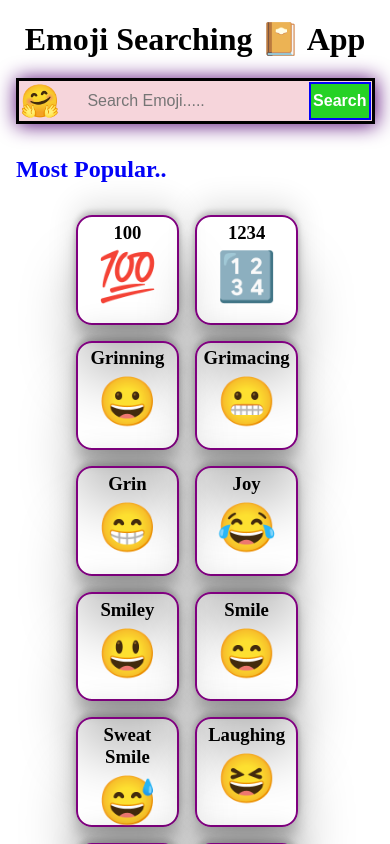
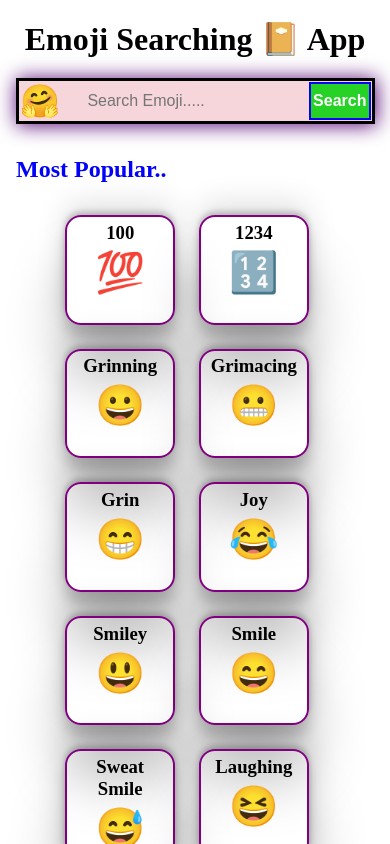
Before and after one commit to PinkiKumari16/Emoji-Search-App, a React (Vite) app: page / in a window 390 px wide. Shown: the top 844 px of the page. Built offline with nearby package versions, Linux system fonts and the light colour scheme.

Commit message:
fixed error

```diff
--- a/src/components/emojiCards/EmojiCard.module.css
+++ b/src/components/emojiCards/EmojiCard.module.css
@@ -26,10 +26,10 @@
 @media (max-width: 425px) {
     .emojiCard{
         height: 6em;
-        width: 5.6em;
+        width: 6em;
     }
     .emojiSymbol{
-        font-size: 3rem;
+        font-size: 2.5rem;
         padding: 5px;
 
     }
--- a/src/components/navbar/Navbar.jsx
+++ b/src/components/navbar/Navbar.jsx
@@ -8,7 +8,6 @@ export const Navbar = ({emojiType, setEmojiType}) => {
       <div className={styles.searchBar}>
           <div className={styles.emoji}>🤗</div>
           <input
-            type='search'
             placeholder='  Search Emoji.....'
             value={emojiType}
             onChange={(e)=>setEmojiType(e.target.value)}
--- a/src/components/navbar/Navbar.module.css
+++ b/src/components/navbar/Navbar.module.css
@@ -55,7 +55,7 @@ input{
     .searchIcon{
         height: 4.5vh;
         width: 16vw;
-        font-size:0.8rem;
+        padding: 2px;
     }
     input{
         font-size: 1em;
--- a/src/pages/homePage/Home.jsx
+++ b/src/pages/homePage/Home.jsx
@@ -1,31 +1,46 @@
-import React, { useState } from 'react'
+import React, { useEffect, useState } from 'react'
 import styles from './Home.module.css'
 import { EmojiCard } from '../../components/emojiCards/EmojiCard'
 import { Navbar } from '../../components/navbar/Navbar'
 import data from './emojiList.json'
 
 export const Home = () => {
-  const [emojisData,setEmojisData] = useState(data)
+  const [emojisData,setEmojisData] = useState([])
   const [emojiType, setEmojiType] = useState("")
+  const [popularText, setPopularText] = useState(true)
+
+  const emojiFetchData = () =>{
+    let filterData;
+    if(emojiType !== ""){
+      filterData = data.filter((emoji) =>(emoji['title'].toLowerCase().includes(emojiType.toLowerCase())));
+    }else{
+      filterData = data.slice(0,20);
+    }
+    setEmojisData(filterData);
+    setPopularText(filterData.length < 1 ? false : true)
+
+  }
+
+  useEffect(() => {
+    emojiFetchData();
+  }, [emojiType])
+
   return (
     <>
       <Navbar emojiType={emojiType} setEmojiType={setEmojiType}/>
-      <div className={styles.text}>
+      {popularText && (<div className={styles.text}>
           <h2>Most Popular..</h2>
-      </div>
+        </div>
+      )}
       <div className={styles.parent}>
-        {emojisData.map((emoji, ind)=>{
-          if(emojiType !== "") {
-            if(emoji['title'].toLowerCase().includes(emojiType.toLowerCase())){
-              return(<EmojiCard key={emoji.title} {...emoji}/>)
-            }
-          }
-          else{
-            if(ind<=19){
-              return(<EmojiCard key={emoji.title} {...emoji}/>)
-            }
-          }
-        })}
+        { !emojisData.length ? (
+            <h1>Oops.....  🤦🏼 Emoji Not Fount!</h1>
+          ) : (
+            emojisData.map((emoji) => {
+                return <EmojiCard  key={emoji.title}{...emoji}/>
+            })
+          )
+        }
       </div>
     </>
   )
--- a/src/pages/homePage/Home.module.css
+++ b/src/pages/homePage/Home.module.css
@@ -15,7 +15,7 @@
 
 @media (max-width: 425px) {
     .parent{
-        gap: 1em;
+        gap: 1.5em;
     }
     .text{
         margin: 2em 1em;
```
Also changed, not shown: 1 other file (tests, documents, lock files or other folders).
